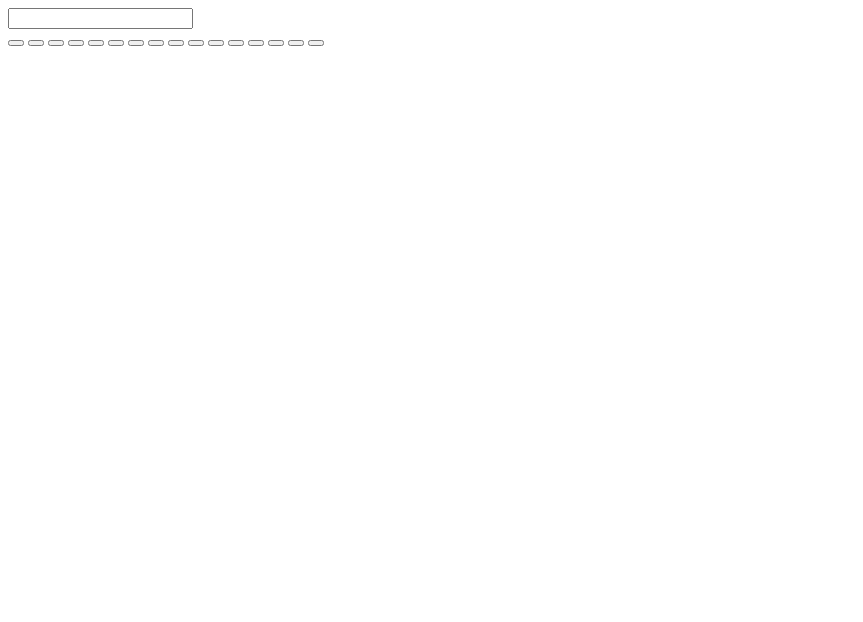
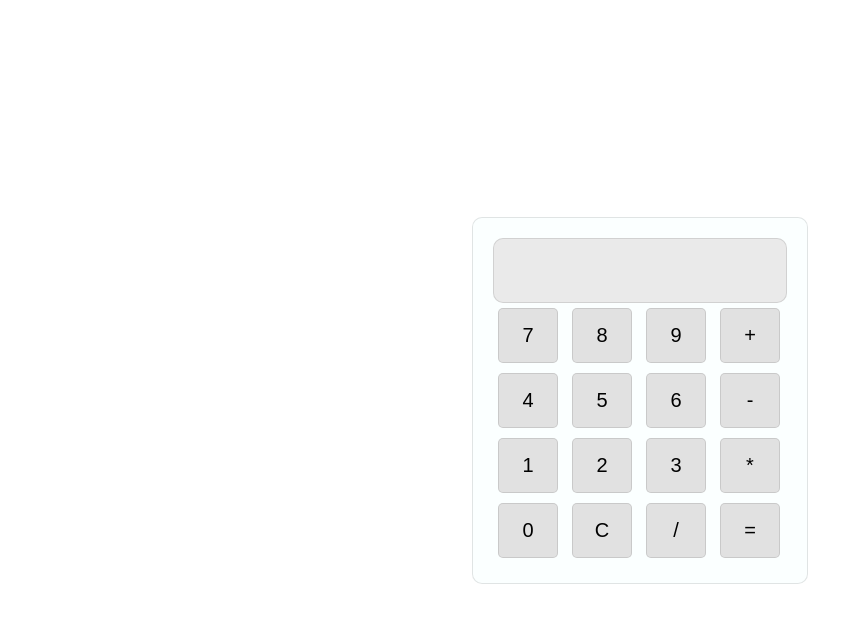
Before and after one commit to lokkeshhhhh/Calculator, a plain HTML site: page index.html in a window 1280 px wide. Shown: the whole page, without its empty margins (0-863 px from the left). Drawn offline with Linux system fonts and the light colour scheme.

Commit message:
Calculator done!

```diff
--- a/index.html
+++ b/index.html
@@ -4,31 +4,85 @@
     <meta charset="UTF-8">
     <meta name="viewport" content="width=device-width, initial-scale=1.0">
     <title>Calculator</title>
+    <style>
+        html,body{
+            height: 100%;
+            display: flex;
+            justify-content: center;
+            align-items: center;
+        }
+
+        .calculator{
+            width: auto;
+            height: auto;
+            border: 1px solid rgba(0, 0, 0, 0.105);
+            border-radius: 10px;
+            padding: 20px;
+            background-color: rgba(241, 254, 255, 0.272);
+        }
+        input{
+            width: 292px;
+            padding: 20px 0px;
+            background-color: rgb(234, 234, 234);
+            border: 1px solid rgba(0, 0, 0, 0.105);
+            border-radius: 10px;
+            font-size: 20px;
+            text-align: center;
+        }
+        button{
+            padding: 15px 0px;
+            margin: 5px 5px;
+            width: 60px;
+            background-color: rgb(225, 225, 225);
+            border: 1px solid rgba(0, 0, 0, 0.105);
+            font-size: 20px;
+            border-radius: 5px;
+        }
+    </style>
 </head>
 <body>
-    <div>
+    <div class="calculator">
         <div class="display">
             <input type="text" id="display" readonly>
         </div>
 
         <div class="buttons">
-            <button></button>
-            <button></button>
-            <button></button>
-            <button></button>
-            <button></button>
-            <button></button>
-            <button></button>
-            <button></button>
-            <button></button>
-            <button></button>
-            <button></button>
-            <button></button>
-            <button></button>
-            <button></button>
-            <button></button>
-            <button></button>
+            <button onclick="addCharOperator('7')">7</button>
+            <button onclick="addCharOperator('8')">8</button>
+            <button onclick="addCharOperator('9')">9</button>
+            <button onclick="addCharOperator('+')">+</button>
+            <br>
+            <button onclick="addCharOperator('4')">4</button>
+            <button onclick="addCharOperator('5')">5</button>
+            <button onclick="addCharOperator('6')">6</button>
+            <button onclick="addCharOperator('-')">-</button>
+            <br>
+            <button onclick="addCharOperator('1')">1</button>
+            <button onclick="addCharOperator('2')">2</button>
+            <button onclick="addCharOperator('3')">3</button>
+            <button onclick="addCharOperator('*')">*</button>
+            <br>
+            <button onclick="addCharOperator('0')">0</button>
+            <button onclick="clearDisplay()">C</button>
+            <button onclick="addCharOperator('/')">/</button>
+            <button onclick="someMaths()">=</button>
         </div>
     </div>
 </body>
+<script>
+
+    function addCharOperator(char){
+        document.getElementById('display').value += char;
+    }
+
+    function someMaths() {
+        const result = eval(document.getElementById('display').value);
+
+        document.getElementById('display').value = result;
+    }
+
+    function clearDisplay() {
+        document.getElementById('display').value = '';
+    }
+</script>
 </html>
```
